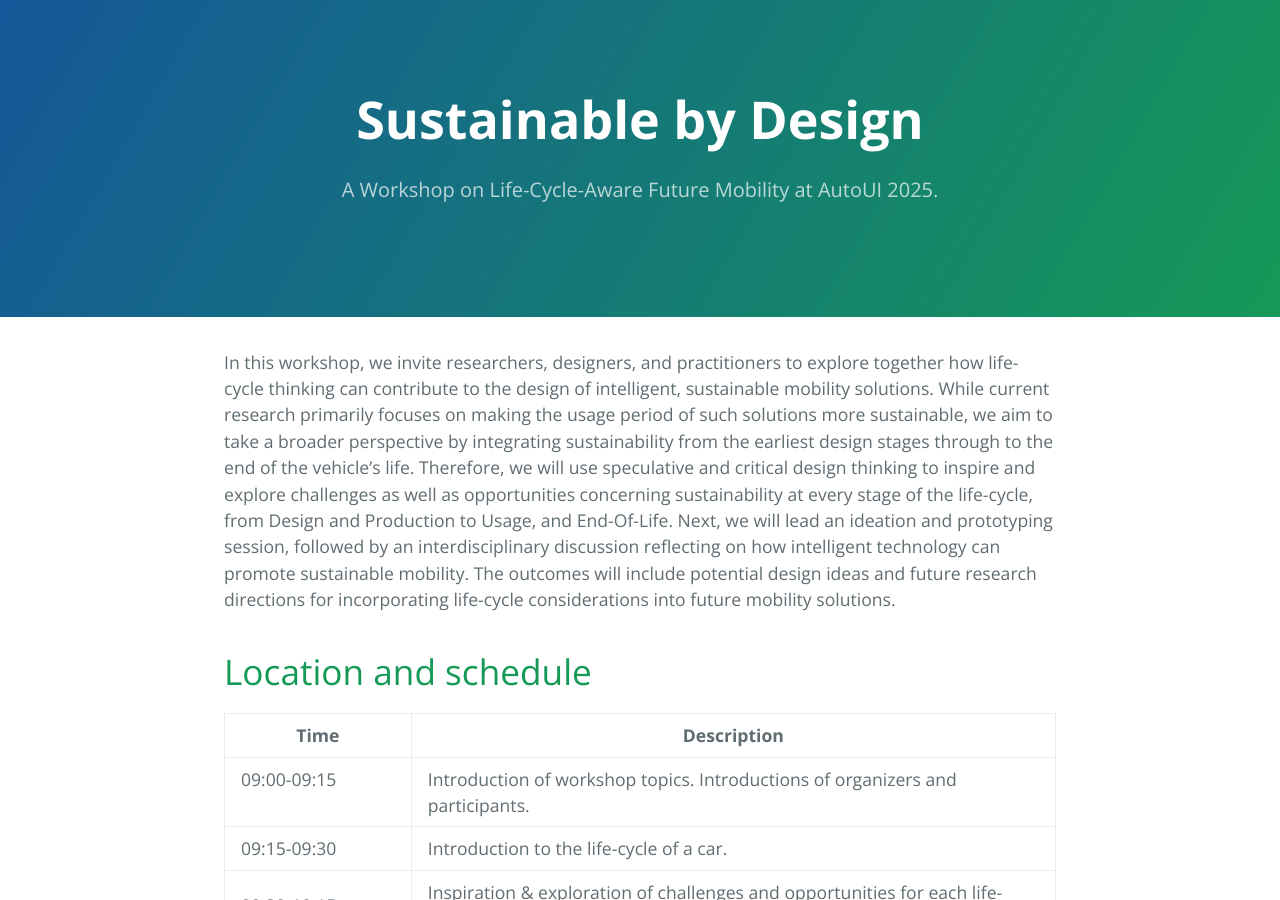
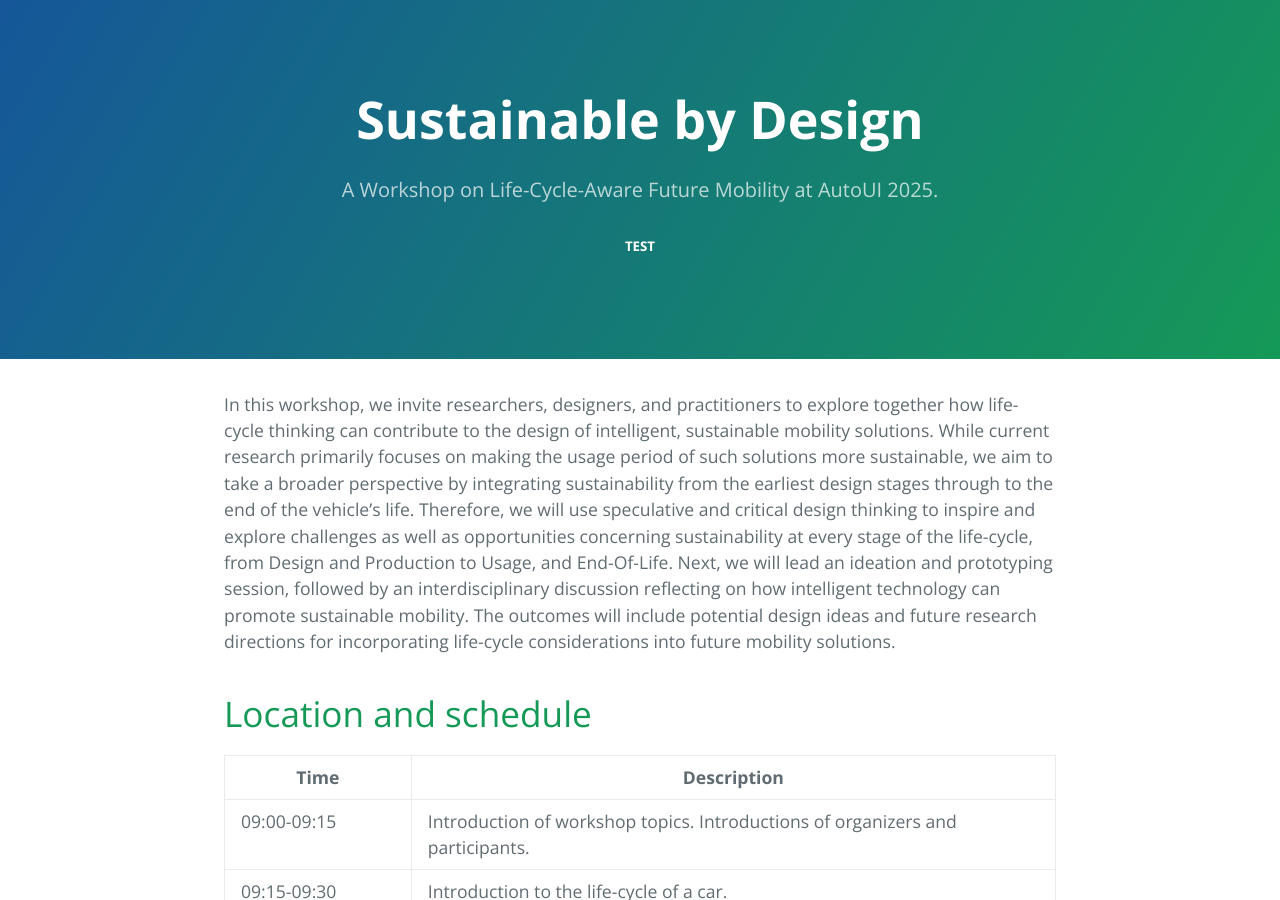
Before and after one commit to berxem/sustainable-by-design-workshop, a Jekyll site: the page built from index.md, in a window 1280 px wide and 900 px high. Built offline with Jekyll 4.4.1, drawn with Linux system fonts in a browser that asks for light colours.

Commit message:
Update default.html

```diff
--- a/_layouts/default.html
+++ b/_layouts/default.html
@@ -18,7 +18,7 @@
     <header class="page-header" role="banner">
       <h1 class="project-name">{{ page.title | default: site.title | default: site.github.repository_name }}</h1>
       <h2 class="project-tagline">{{ page.description | default: site.description | default: site.github.project_tagline }}</h2>
-
+      <h5>TEST</h5>
     </header>
 
     <main id="content" class="main-content" role="main">
```
